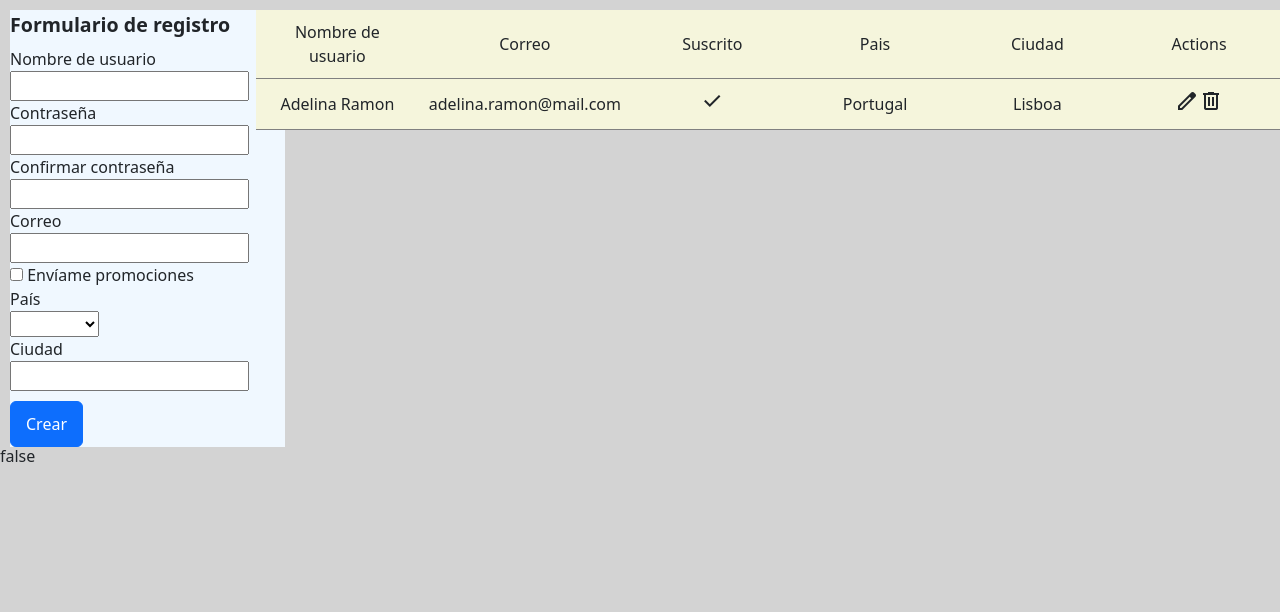
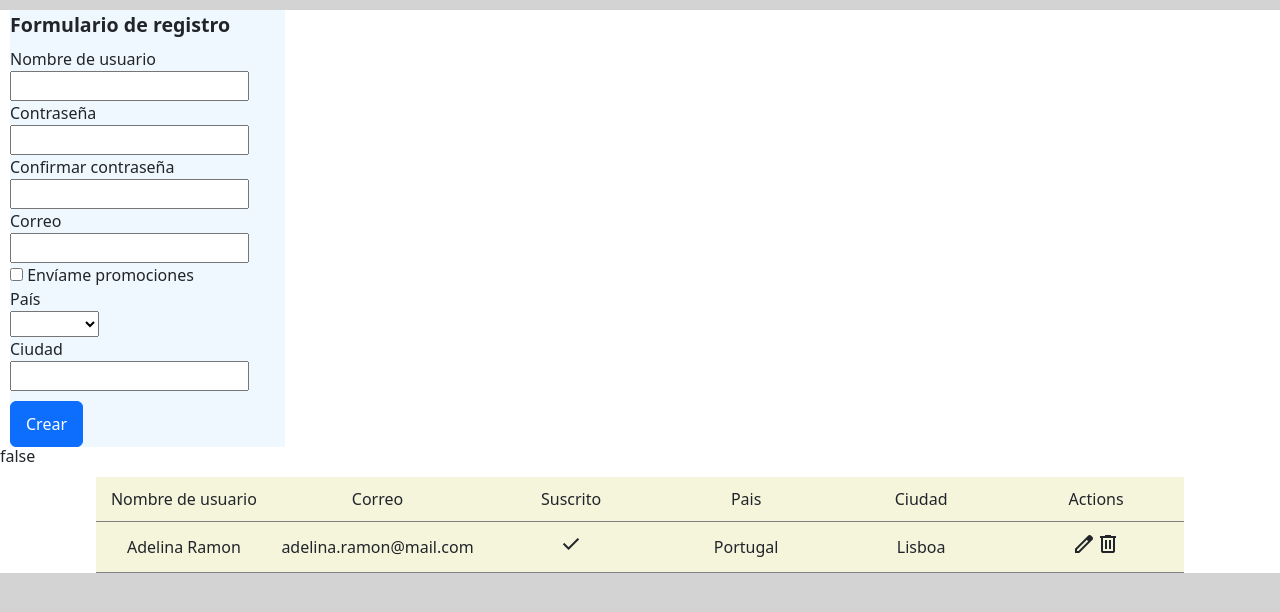
Before and after one commit to danieladbsnt/crud, an Angular app in the folder crud/: page / in a window 1280 px wide. Shown: the top 612 px of the page. Built offline with nearby package versions, Linux system fonts and the light colour scheme.

Commit message:
delete root class

```diff
--- a/crud/src/styles.css
+++ b/crud/src/styles.css
@@ -2,9 +2,3 @@
 html {
     background-color: lightgrey;
 }
-
-.root {
-    background-color: lightgrey;
-    display: grid;
-    grid-template-columns: 20% 80%;
-}
```
